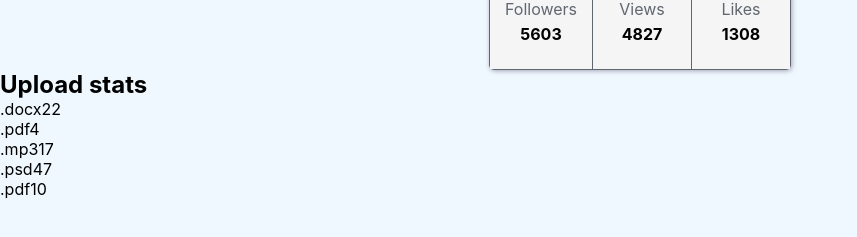
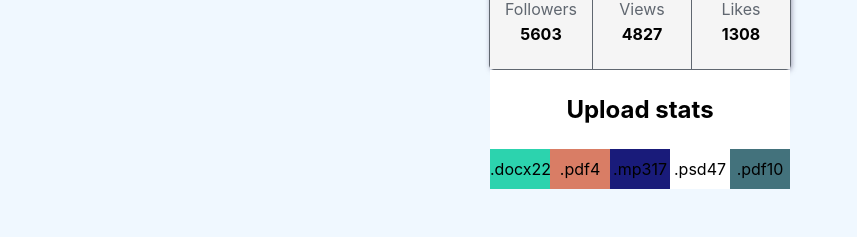
Before and after one commit to thekos0596/goit-react-hw-01-components, a React (Create React App) app: page / in a window 1280 px wide. Shown: the part 299-536 px from the top of the page, without its empty margins (0-857 px from the left). Built offline with nearby package versions, Linux system fonts and the light colour scheme.

Commit message:
create Statistics.styled.jsx
styles for Statistics component

```diff
--- a/package.json
+++ b/package.json
@@ -4,6 +4,8 @@
   "private": true,
   "homepage": "https://thekos0596.github.io/goit-react-hw-01-components/",
   "dependencies": {
+    "@emotion/react": "^11.10.6",
+    "@emotion/styled": "^11.10.6",
     "@testing-library/jest-dom": "^5.16.3",
     "@testing-library/react": "^12.1.4",
     "@testing-library/user-event": "^13.5.0",
--- a/src/components/Statistics/Statistics.jsx
+++ b/src/components/Statistics/Statistics.jsx
@@ -1,18 +1,26 @@
 import PropTypes from 'prop-types';
+import {
+  Section,
+  Title,
+  StatList,
+  StatItem,
+  Label,
+  Percentage,
+} from './Statistics.styled';
 
 export const Statistics = ({ title = 'Upload stats', stats }) => {
   return (
-    <section className='statistics'>
-      {title && <h2>{title}</h2>}
-      <ul className='stat-list'>
+    <Section>
+      {title && <Title>{title}</Title>}
+      <StatList>
         {stats.map(({ id, label, percentage }) => (
-          <li key={id} className='item'>
-            <span className='label'>{label}</span>
-            <span className='percentage'>{percentage}</span>
-          </li>
+          <StatItem key={id}>
+            <Label>{label}</Label>
+            <Percentage>{percentage}</Percentage>
+          </StatItem>
         ))}
-      </ul>
-    </section>
+      </StatList>
+    </Section>
   );
 };
 
--- /dev/null
+++ b/src/components/Statistics/Statistics.styled.jsx
@@ -0,0 +1,39 @@
+import styled from '@emotion/styled';
+
+const setRandomColor = () => {
+  return `#${Math.floor(Math.random() * 16777215).toString(16)}`;
+};
+
+export const Section = styled.section`
+  margin-left: auto;
+  margin-right: auto;
+  width: 300px;
+  background-color: var(--color-primary);
+`;
+
+export const Title = styled.h2`
+  text-align: center;
+  padding-top: 25px;
+  padding-bottom: 25px;
+`;
+
+export const StatList = styled.ul`
+  display: grid;
+  grid-template-columns: 60px 60px 60px 60px 60px;
+`;
+
+export const StatItem = styled.li`
+  padding-top: 10px;
+  padding-bottom: 10px;
+  text-align: center;
+  background-color: ${setRandomColor};
+`;
+
+export const Label = styled.span`
+  font-size: 16px;
+  color: var(--color-main-text);
+`;
+
+export const Percentage = styled.span`
+  color: var(--color-main-text);
+`;
```
Also changed, not shown: 1 other file (tests, documents, lock files or other folders).
